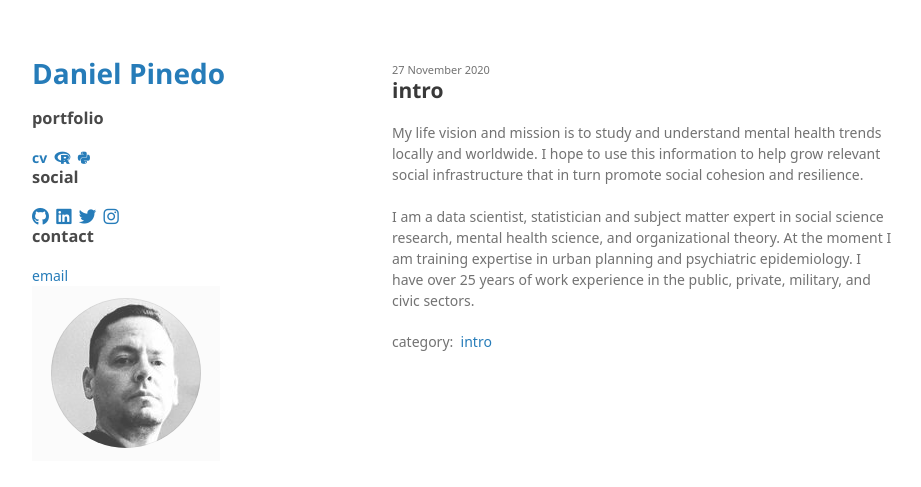
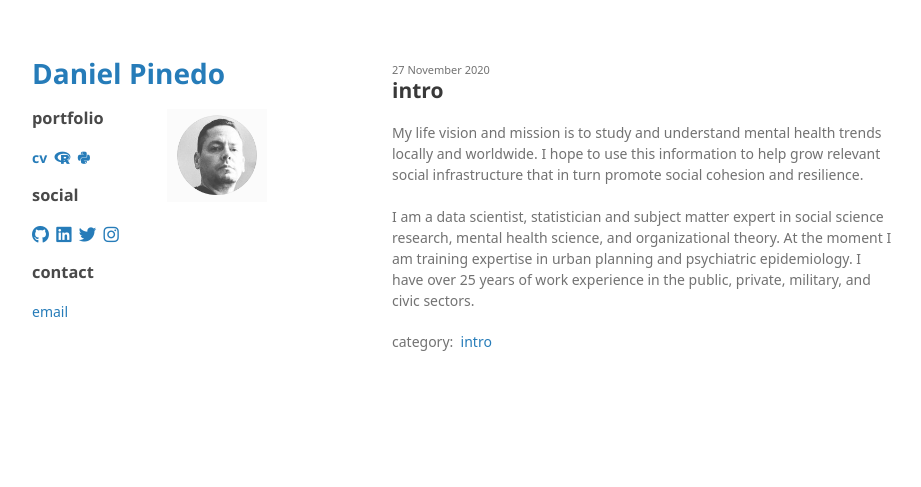
Before and after one commit to odenipinedo/odenipinedo.github.io, a Jekyll site: the page built from index.html, in a window 1280 px wide. Shown: the top 487 px of the page, without its empty margins (178-1099 px from the left). Built offline with Jekyll 4.4.1, drawn with Linux system fonts in a browser that asks for light colours; nearby versions of some CDN libraries; some web fonts are replaced; a script that is not in the unit is left out; the repository's description, which GitHub fills in, is left out.

Commit message:
Update style.scss

```diff
--- a/assets/css/style.scss
+++ b/assets/css/style.scss
@@ -2,3 +2,41 @@
 ---
 
 @import "{{ site.theme }}";
+
+.row {
+       display: flex;
+       flex-direction: row;
+       flex-wrap: wrap;
+       width: 100%;
+      align-content: space-evenly;
+     }
+    .column {
+      display: flex;
+      flex-direction: column;
+      flex-basis: 100%;
+      align-content: space-between;
+    }
+    .double-column {
+      display: flex;
+      flex-direction: column;
+      flex-basis: 100%;
+      align-content: space-between;
+    }
+    .image {
+      display: flex;
+    }
+    .image div {
+      width: 100px;
+      height: 96px;
+    }
+    .bottom {
+      margin-bottom: 18px;
+    }
+    @media screen and (min-width: 800px) {
+      .column {
+        flex: 1
+      }
+      .double-column {
+        flex: 2
+      }
+    }
```
